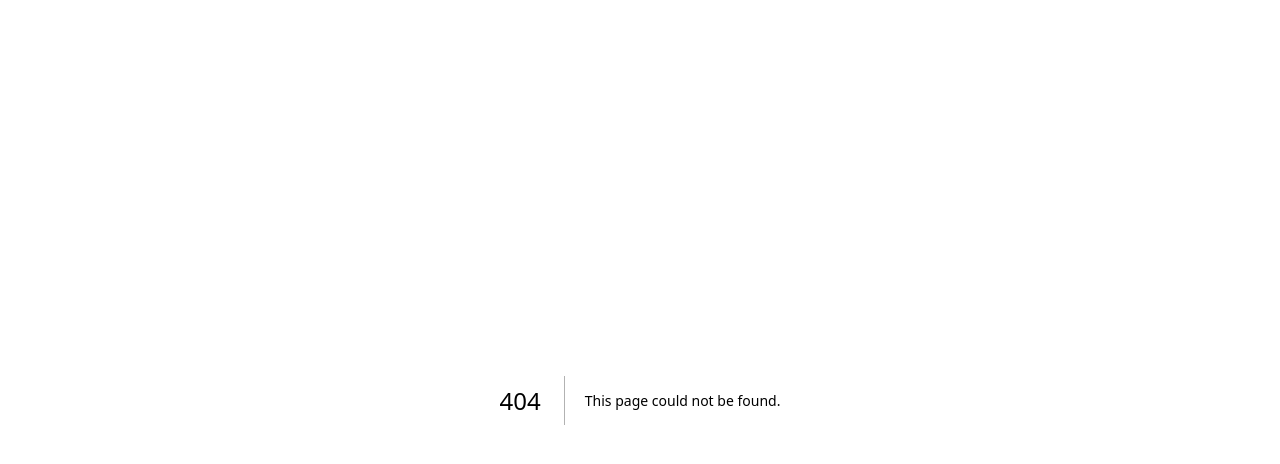
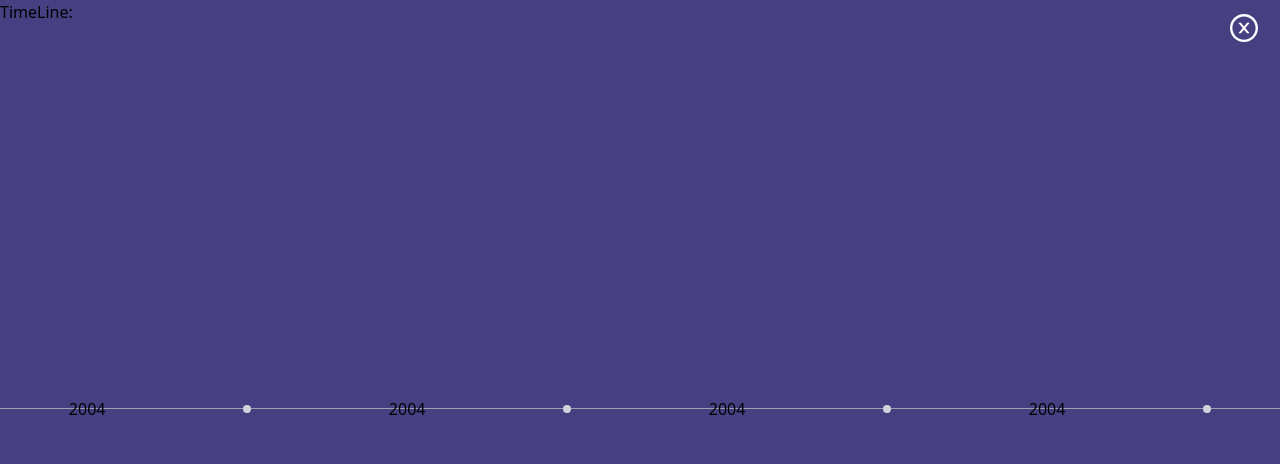
Before and after one commit to BoodziooPL/Portfolio, a Next.js app: page /Timeline in a window 1280 px wide. Before the commit this address had no page. Shown: the top 464 px of the page. Built offline with nearby package versions, Linux system fonts and the light colour scheme.

Commit message:
timeline section

```diff
--- /dev/null
+++ b/components/FirstInfo.jsx
@@ -0,0 +1,11 @@
+import React from 'react'
+
+function FirstInfo() {
+  return (
+    <div className='bg-red-400'>
+      <h1>hello</h1>
+    </div>
+  )
+}
+
+export default FirstInfo
--- a/components/Header.jsx
+++ b/components/Header.jsx
@@ -30,7 +30,7 @@ export default function Header() {
           <Image src={Project} alt='project icon' />
         </Link>
 
-        <Link href='/'>
+        <Link href='./Timeline'>
           <Image src={TimeLine} alt='timeline icon' />
         </Link>
       </motion.nav>
--- a/pages/Aboutme.jsx
+++ b/pages/Aboutme.jsx
@@ -20,7 +20,7 @@ export default function aboutme() {
         />
       </div>
       <div className='lg:w-[50%] text-gray-300 space-y-4 px-12 '>
-        <h1 className='text-4xl font-bold'>Few words about me.</h1>
+        <h1 className='text-4xl font-bold'>A Few words about me.</h1>
         <p>
           Hi, my name is Boguslaw, my story with programming, started over 10
           years ago in middle school, when friend show me the first code of php
--- /dev/null
+++ b/pages/Timeline.jsx
@@ -0,0 +1,40 @@
+import React from 'react'
+import Link from 'next/link'
+import Image from 'next/image'
+import RedPin from '../assets/pinred.png'
+import YellowPin from '../assets/pinyellow.png'
+import { ImArrowRight } from 'react-icons/im'
+import FirstInfo from '../components/FirstInfo'
+import { AiOutlineCloseCircle } from 'react-icons/ai'
+
+const handlerClick = () => {
+  console.log(object)
+}
+export default function Timeline() {
+  return (
+    <div className='bg-[#464082] min-h-screen'>
+      <div className='w-full h-full'>
+        <h1>TimeLine:</h1>
+        <div className='insert'></div>
+        <div className='bg-gray-400 h-[1px] flex items-center justify-around mt-96'>
+          <p>2004</p>
+          <div
+            className='bg-gray-300 h-2 w-2 rounded-full '
+            onClick={handlerClick}></div>
+          <p>2004</p>
+          <div className='bg-gray-300 h-2 w-2 rounded-full'></div>
+          <p>2004</p>
+          <div className='bg-gray-300 h-2 w-2 rounded-full'></div>
+          <p>2004</p>
+          <div className='bg-gray-300 h-2 w-2 rounded-full'></div>
+        </div>
+      </div>
+
+      <div className='absolute right-5 top-3 '>
+        <Link href='/'>
+          <AiOutlineCloseCircle className='closedico' />
+        </Link>
+      </div>
+    </div>
+  )
+}
```
